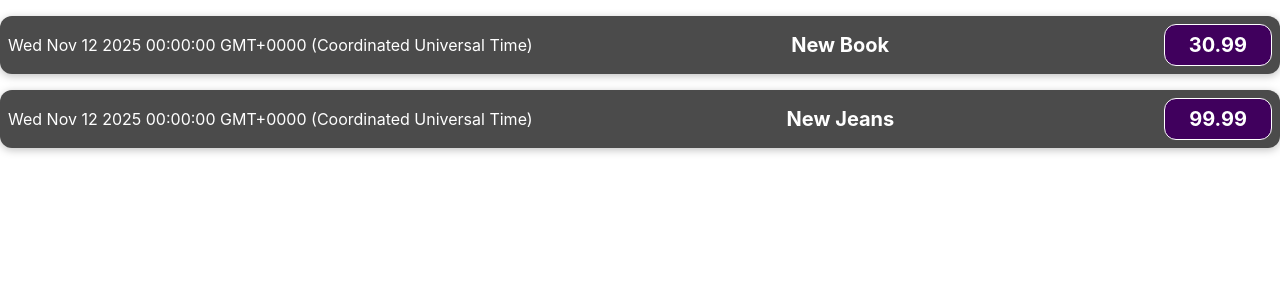
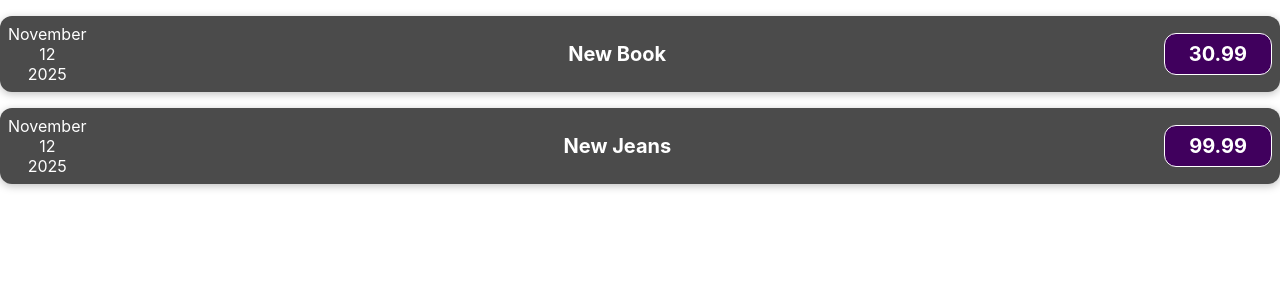
Before and after one commit to matssaaren/expenses, a React (Create React App) app: page / in a window 1280 px wide. Shown: the top 300 px of the page. Built offline with nearby package versions, Linux system fonts and the light colour scheme.

Commit message:
4. Komponendi jaotamine mitmeks ko

```diff
--- /dev/null
+++ b/src/components/ExpenseDate.js
@@ -0,0 +1,15 @@
+const ExpenseDate = (props) => {
+    const day = props.date.toLocaleString('en-US', {day: '2-digit'})
+    const month = props.date.toLocaleString('en-US', {month: 'long'})
+    const year = props.date.getFullYear()
+
+    return(
+        <div>
+            <div>{month}</div>
+            <div>{day}</div>
+            <div>{year}</div>
+        </div>
+    )
+}
+
+export default ExpenseDate
--- a/src/components/ExpenseItem.js
+++ b/src/components/ExpenseItem.js
@@ -1,9 +1,10 @@
+import ExpenseDate from './ExpenseDate'
 import './ExpenseItem.css'
 
 const ExpenseItem = (props) => {
     return (
         <div className='expense-item'>
-            <div>{props.data.date.toString()}</div>
+            <ExpenseDate date={props.data.date}/>
             <div className='expense-item__description'>
                 <h2>{props.data.title}</h2>
                 <div className='expense-item__price'>{props.data.price}</div>
```
